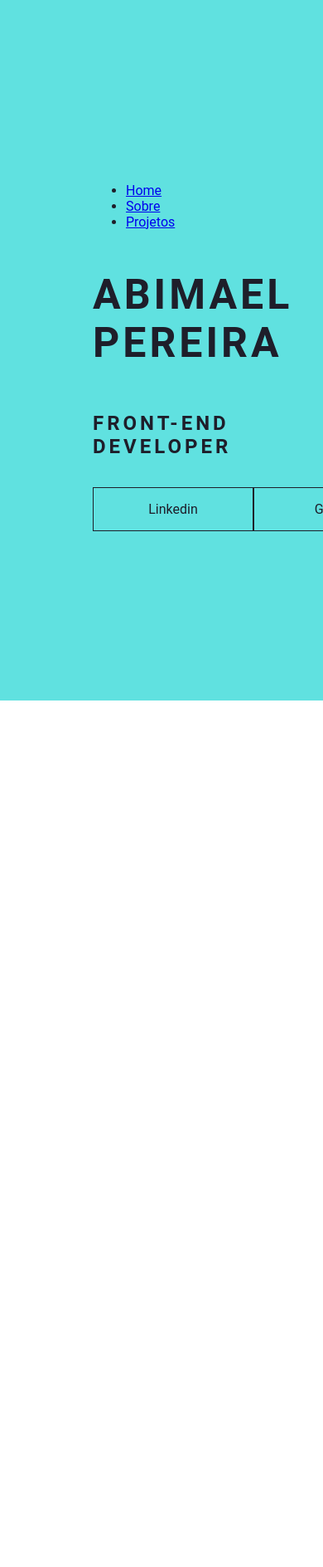
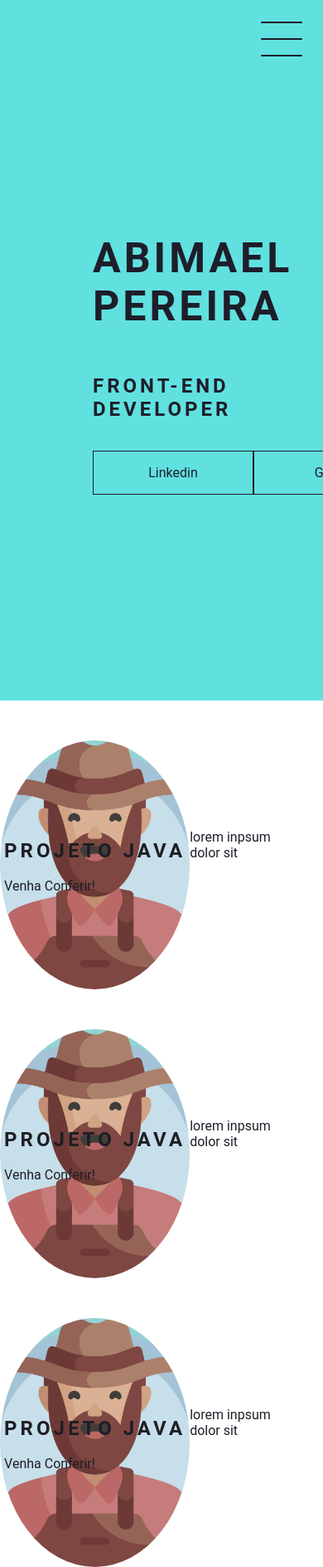
Before and after one commit to Abimaelbp/Meu-Portf-lio, a plain HTML site: page index.html in a window 390 px wide. Shown: the top 1888 px of the page at 83% size. Before the commit the page ends 844 px from the top, so only its background shows below. Drawn offline with Linux system fonts and the light colour scheme.

Commit message:
atualização na pag. principal

```diff
--- a/index.html
+++ b/index.html
@@ -2,8 +2,7 @@
 <html lang="pt-br">
 <head>
 	<meta charset="UTF-8">
-	<meta name="viewport" content="width-device-width,
-	initial-scale=1.0">
+	<meta name="viewport" content="width-device-width,initial-scale=1.0">
 	<link rel="stylesheet" href="principal.css">
 	<title>Portfólio</title>
 </head>
@@ -11,9 +10,9 @@
 	<header class="header-container">
 		<div class="header">
 			<div class="checkbox-container">
-				<div class="checkbox-wrap">
+				<div class="checkbox-wrapper">
 					<input type="checkbox" id="toggle">
-					<label type="checkbox" for="toggle">
+					<label class="checkbox" for="toggle">
 						<div class="trace"></div>
 						<div class="trace"></div>
 						<div class="trace"></div>
@@ -39,14 +38,46 @@
 		<h1>Abimael Pereira</h1>
 		<h2>Front-End Developer</h2>
 		<div class="social-media">
-
 		<a href="">Linkedin</a>
 		<a href="">Github</a>
 		</div>
-
 	</header>
 	<main class="container">
+		<div class="card-container">
+			<div class="card">
+			<div class="card-wrapper">
 
+				<h2> Projeto Java</h2>
+					<p> Venha Conferir!</p>
+				</div>
+				</div>
+				<div class="card-text">
+			lorem inpsum dolor sit
+		</div>
+				</div>
+				<div class="card-container">
+					<div class="card">
+						<div class="card-wrapper">
+						<h2> Projeto Java</h2>
+							<p> Venha Conferir!</p>
+				</div>
+				</div>
+				<div class="card-text">
+			lorem inpsum dolor sit
+		</div>
+				</div>
+					<div class="card-container">
+						<div class="card">
+							<div class="card-wrapper">
+								<h2> Projeto Java</h2>
+									<p> Venha Conferir!</p>
+					</div>
+				</div>
+
+						<div class="card-text">
+						lorem inpsum dolor sit
+					</div>
+				</div>
 	</main>
 	<footer class="footer">
 
--- a/principal.css
+++ b/principal.css
@@ -12,7 +12,7 @@ body{
 	height: 100vh;
 	width: 100vw;
 	background-color: #60E1E0;
-	/*background-image: url('./imagens/agricultor.png');*/
+	/*background-image: url('./imagens/abimael.jpg');*/
 	background-repeat: no-repeat;
 	background-position: center;
 	background-size: contain;
@@ -94,3 +94,102 @@ a:hover{
 #toggle{
 	display: none;
 }
+/* Menu*/
+
+.menu{
+	position: absolute;
+	top: 28px;
+	right: 30px;
+	background-color: transparent;
+	height: 4px;
+	width: 10px;
+	border-radius: 50%;
+	box-shadow: 0px 0px 0px 0px #FFFFFF;
+	z-index: -1;
+	transform: 400ms ease-in-out 0s;
+}
+.menu-itens{
+	position: fixed;
+	top: 0;
+	left: 0;
+	width: 100%;
+	height: 100vh;
+	display: flex;
+	justify-content: center;
+	align-items: center;
+	z-index: 2;
+	opacity: 0;
+	visibility: hidden;
+	transition: 400ms ease-in-out 0s;
+}
+.menu-itens ul{
+	list-style-type: none;
+}
+.menu-itens ul li a{
+	margin: 10px 0;
+	color: #1E1E2A;
+	text-decoration: none;
+	text-transform: uppercase;
+	letter-spacing: 4px;
+	font-size: 40px;
+}
+/*Animaçõa do Menu*/
+#toggle:checked + .checkbox .trace:nth-child(1){
+	transform:  rotate(45deg);
+	top: 47px;
+}
+#toggle:checked + .checkbox .trace:nth-child(2){
+	transform:  translate(-100px);
+	width: 30px;
+	visibility: hidden;
+	opacity: 0;
+}
+#toggle:checked + .checkbox .trace:nth-child(3){
+	transform:  rotate(-45deg);
+	top: 48px;
+}
+#toggle:checked + .checkbox{
+	background-color: #ffffff
+}
+/*quando o toggle estiver checado*/
+#toggle:checked ~ .menu{
+	box-shadow: 0px 0px 0px 100vmax #ffffff;
+	z-index: 1;
+}
+#toggle:checked ~ .menu-itens{
+	visibility: visible;
+	opacity: 1;
+}
+/*cards*/
+.container{
+	height: auto;
+	width: 100%;
+	display: flex;
+	flex-direction: column;
+	justify-content: space-evenly;
+	margi: 3rm 0;
+}
+.card-container{
+	display: flex;
+	justify-content: space-evenly;
+	align-items: center;
+	width: 90%;
+}
+.card{
+	width:300px;
+	height: 300px;
+	border-radius:  100%;
+	margin: 3rem 0 0 0;
+	display: flex;
+	align-items: center;
+	justify-content: center;
+	background-color: #60E1E0;
+	background-image: url('./imagens/agricultor.png');
+	background-position: center;
+	background-size: cover;
+	background-repeat: no-repeat;
+	filter: grayscale(0.5);
+	color:#1E1E2A;
+	cursor: pointer;
+	transition: 0.5s ease-in-out;
+}
```
